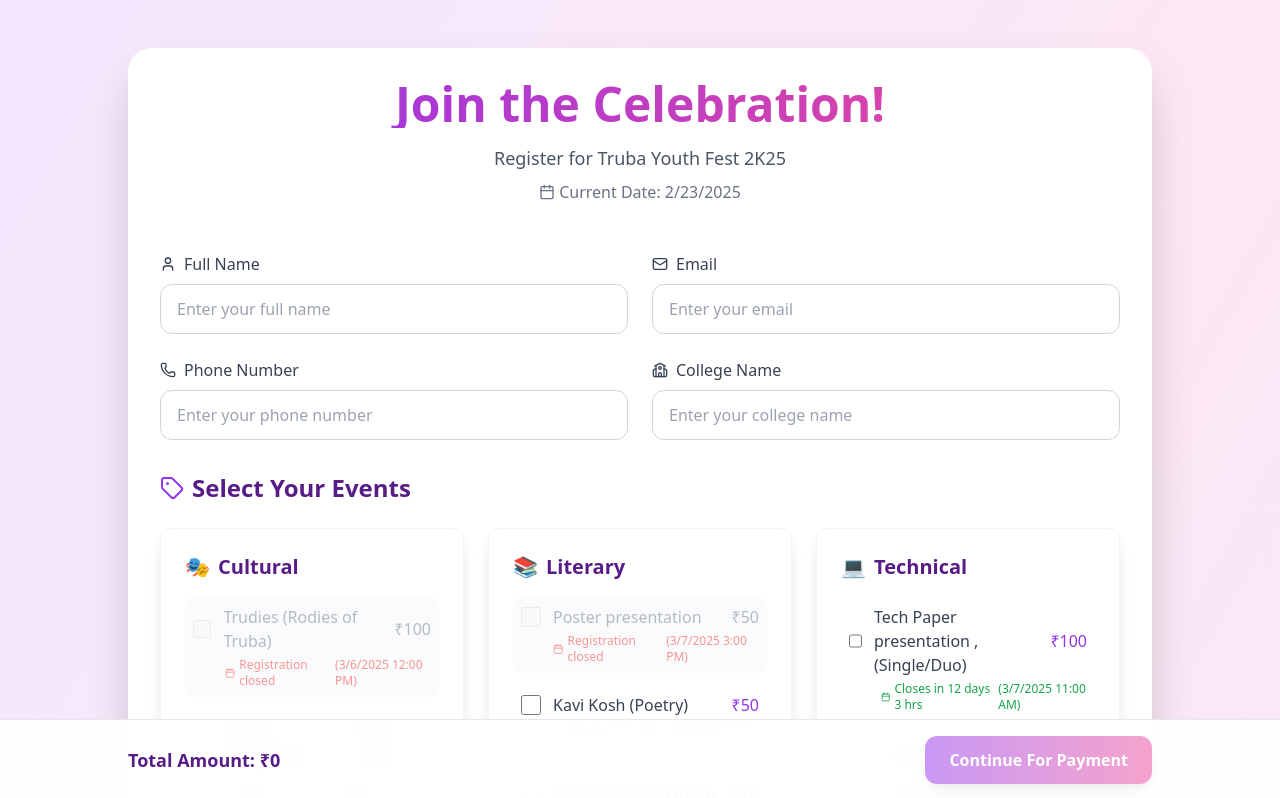
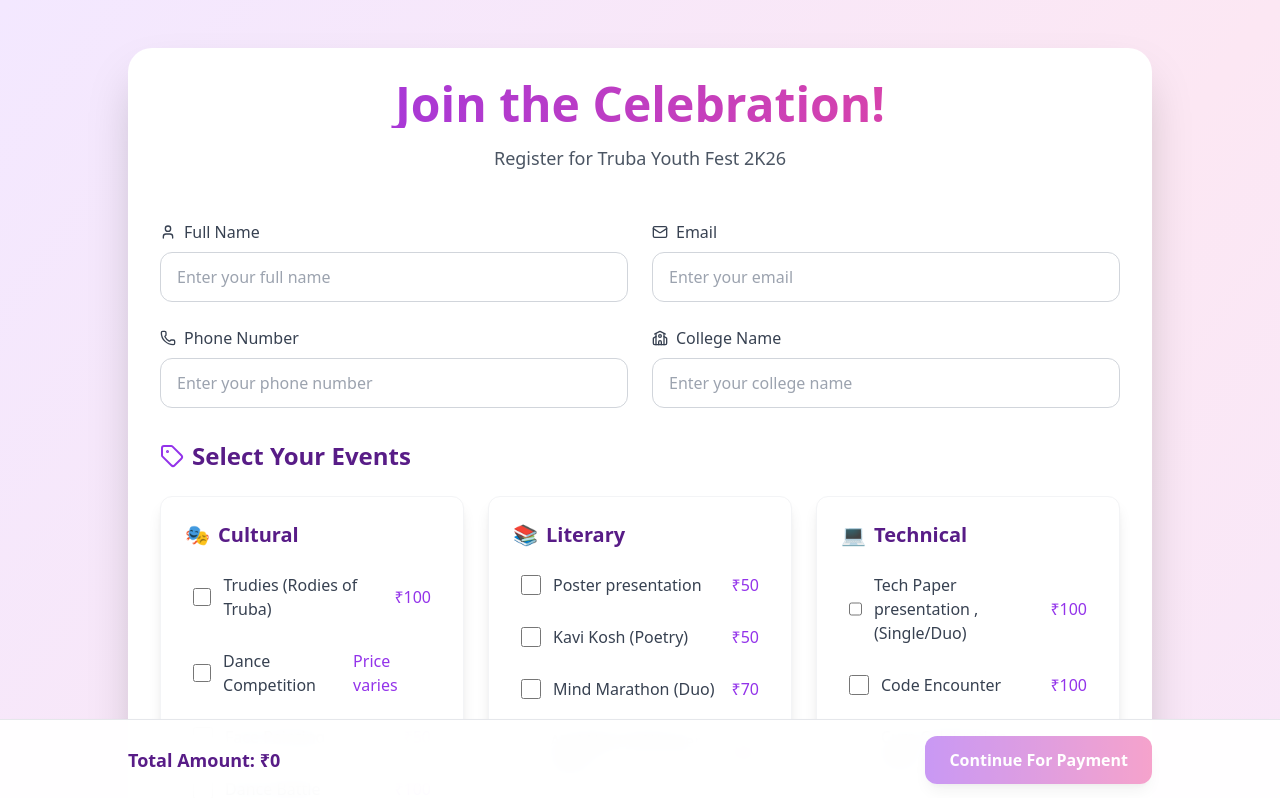
Before and after one commit to Jaishankar7655/TYF2K25, a React (Vite) app: page /register in a window 1280 px wide. Shown: the top 798 px of the page. Built offline with nearby package versions, Linux system fonts and the light colour scheme.

Commit message:
first chnage of 2026

```diff
--- a/src/Components/RegistrationForm.jsx
+++ b/src/Components/RegistrationForm.jsx
@@ -1,51 +1,15 @@
-import React, { useState, useEffect } from "react";
+import React, { useState } from "react";
 import { useForm } from "react-hook-form";
-import { User, Mail, Phone, School, Tag, Loader2, AlertTriangle, Calendar } from "lucide-react";
+import { User, Mail, Phone, School, Tag, Loader2, AlertTriangle } from "lucide-react";
 import { useNavigate } from "react-router-dom";
 
-// Event schedule data from the list
-const eventSchedule = {
-  "Commerce Quiz": { date: "2025-03-07", time: "11:00 AM" },
-  "Buddhi Vimarsh": { date: "2025-03-07", time: "2:00 PM" },
-  "Tech Paper presentation": { date: "2025-03-07", time: "11:00 AM" },
-  "BGMI": { date: "2025-03-08", time: "10:00 AM" },
-  "Freefire": { date: "2025-03-08", time: "10:00 AM" },
-  "Cure Celebration": { date: "2025-03-08", time: "10:30 AM" },
-  "Tech Quiz": { date: "2025-03-08", time: "2:00 PM" },
-  "Code Encounter": { date: "2025-03-09", time: "11:00 AM" },
-  "Chess": { date: "2025-03-06", time: "10:00 AM" },
-  "Badminton": { date: "2025-03-06", time: "11:00 AM" },
-  "Kho-Kho": { date: "2025-03-06", time: "11:00 AM" },
-  "Arm Wrestling": { date: "2025-03-07", time: "1:00 PM" },
-  "Volleyball": { date: "2025-03-07", time: "10:30 AM" },
-  "Carrom": { date: "2025-03-07", time: "11:00 AM" },
-  "Poster presentation": { date: "2025-03-07", time: "3:00 PM" },
-  "Becho To Jaane": { date: "2025-03-07", time: "2:00 PM" },
-  "IPL Auction": { date: "2025-03-08", time: "11:00 AM" },
-  "Kavi Kosh": { date: "2025-03-08", time: "1:00 PM" },
-  "Extempore": { date: "2025-03-08", time: "2:00 PM" },
-  "Mind Marathon": { date: "2025-03-09", time: "11:00 AM" },
-  "AD-MAD-SHOW": { date: "2025-03-09", time: "11:00 AM" },
-  "Designer Cut": { date: "2025-03-09", time: "11:00 AM" },
-  "Trudies": { date: "2025-03-06", time: "12:00 PM" },
-  "Singing Competition": { date: "2025-03-08", time: "1:00 PM" },
-  "Dance Competition": { date: "2025-03-08", time: "1:00 PM" },
-  "Rangoli": { date: "2025-03-08", time: "10:00 AM" },
-  "Face Painting": { date: "2025-03-09", time: "10:30 AM" },
-  "Ramp Walk": { date: "2025-03-08", time: "4:30 PM" },
-  "Nukkad natak": { date: "2025-03-09", time: "1:00 PM" },
-  "Dance Battle": { date: "2025-03-09", time: "1:30 PM" },
-  "Mono Act": { date: "2025-03-09", time: "1:00 PM" }, // Assuming same date as Nukkad natak
-  "Kabbadi": { date: "2025-03-06", time: "10:00 AM" }, // Assuming same date as Chess
-};
-
-// Original categories data
+// Categories data — all registrations open
 const categories = [
   {
     title: "Cultural",
     icon: "🎭",
     events: [
-      { name: "Trudies (Rodies of Truba)", price: 100, closed: true },
+      { name: "Trudies (Rodies of Truba)", price: 100 },
       {
         name: "Dance Competition",
         hasOptions: true,
@@ -76,14 +40,14 @@ const categories = [
     title: "Literary",
     icon: "📚",
     events: [
-      { name: "Poster presentation", price: 50, closed: true },
+      { name: "Poster presentation", price: 50 },
       { name: "Kavi Kosh (Poetry)", price: 50 },
       { name: "Mind Marathon (Duo)", price: 70 },
       { name: "AD-MAD-SHOW (per team )", price: 100 },
       { name: "IPL Auction (Per team) ", price: 150 },
       { name: "Extempore", price: 50 },
       { name: "Designer Cut", price: 50 },
-      { name: "Becho To Jaane (Per team)", price: 50, closed: true },
+      { name: "Becho To Jaane (Per team)", price: 50 },
     ],
   },
   {
@@ -110,48 +74,18 @@ const categories = [
     title: "Sports",
     icon: "🏆",
     events: [
-      { name: "Kabbadi (per team)", price: 500, closed: true },
-      { name: "Arm Wrestling", price: 50, closed: true },
-      { name: "Badminton", price: 50, closed: true },
-      { name: "Chess", price: 50, closed: true },
-      { name: "Volleyball (Per Team) ", price: 600, closed: true },
-      { name: "Kho-Kho (Per team)", price: 150, closed: true },
-      { name: "Carrom", price: 50, closed: true },
+      { name: "Kabbadi (per team)", price: 500 },
+      { name: "Arm Wrestling", price: 50 },
+      { name: "Badminton", price: 50 },
+      { name: "Chess", price: 50 },
+      { name: "Volleyball (Per Team) ", price: 600 },
+      { name: "Kho-Kho (Per team)", price: 150 },
+      { name: "Carrom", price: 50 },
     ],
   },
 ];
 
-// Utility function to format date to YYYY-MM-DD
-const formatDate = (date) => {
-  const year = date.getFullYear();
-  const month = String(date.getMonth() + 1).padStart(2, '0');
-  const day = String(date.getDate()).padStart(2, '0');
-  return `${year}-${month}-${day}`;
-};
 
-// Utility function to get remaining time as a string
-const getRemainingTime = (eventDate, eventTime) => {
-  const now = new Date();
-  const eventDateTime = new Date(`${eventDate} ${eventTime}`);
-
-  if (isNaN(eventDateTime.getTime())) {
-    return "Invalid date";
-  }
-
-  const diffMs = eventDateTime - now;
-  if (diffMs <= 0) {
-    return "Registration closed";
-  }
-
-  const diffDays = Math.floor(diffMs / (1000 * 60 * 60 * 24));
-  const diffHours = Math.floor((diffMs % (1000 * 60 * 60 * 24)) / (1000 * 60 * 60));
-
-  if (diffDays > 0) {
-    return `Closes in ${diffDays} day${diffDays > 1 ? 's' : ''} ${diffHours} hr${diffHours > 1 ? 's' : ''}`;
-  } else {
-    return `Closes in ${diffHours} hr${diffHours > 1 ? 's' : ''}`;
-  }
-};
 
 const RegistrationForm = () => {
   const navigate = useNavigate();
@@ -163,8 +97,6 @@ const RegistrationForm = () => {
     "Dance Competition": "",
   });
   const [alertMessage, setAlertMessage] = useState("");
-  const [updatedCategories, setUpdatedCategories] = useState(categories);
-  const [currentDate, setCurrentDate] = useState(new Date());
 
   const {
     register,
@@ -183,65 +115,13 @@ const RegistrationForm = () => {
     },
   });
 
-  // Update event closure status based on current date
-  useEffect(() => {
-    const today = formatDate(currentDate);
 
-    // Create a deep copy of the categories array
-    const updatedCategoriesData = JSON.parse(JSON.stringify(categories));
-
-    // Update the closure status for each event
-    updatedCategoriesData.forEach(category => {
-      category.events.forEach(event => {
-        // Extract the base event name without options
-        let eventName = event.name.split(" (")[0];
-
-        // Special case handling for events with different names in schedule
-        if (eventName === "BGMI") eventName = "BGMI (Per Squad)";
-        if (eventName === "Freefire") eventName = "Freefire (Per squad)";
-        if (eventName === "Kavi Kosh") eventName = "Kavi Kosh (Poetry)";
-        if (eventName === "IPL Auction") eventName = "IPL Auction (Per team)";
-        if (eventName === "Tech Paper presentation") eventName = "Tech Paper presentation , (Single/Duo)";
-        if (eventName === "Trudies") eventName = "Trudies (Rodies of Truba)";
-        if (eventName === "Commerce Quiz") eventName = "Commerce Quiz (Duo)";
-
-        // Find the event in the schedule
-        const scheduleEvent = Object.keys(eventSchedule).find(key => {
-          return eventName.includes(key) || key.includes(eventName);
-        });
-
-        if (scheduleEvent && eventSchedule[scheduleEvent]) {
-          const eventDate = eventSchedule[scheduleEvent].date;
-          // Close registration if today is the event date or after
-          if (today >= eventDate) {
-            event.closed = true;
-          }
-          // Store the date for display purposes
-          event.date = eventSchedule[scheduleEvent].date;
-          event.time = eventSchedule[scheduleEvent].time;
-        }
-      });
-    });
-
-    setUpdatedCategories(updatedCategoriesData);
-
-    // Remove any selected events that are now closed
-    setSelectedEvents(prev => prev.filter(eventName => {
-      const eventFound = updatedCategoriesData.some(category =>
-        category.events.some(event =>
-          event.name === eventName && !event.closed
-        )
-      );
-      return eventFound;
-    }));
-
-  }, [currentDate]);
 
   const calculateTotal = () => {
     let total = 0;
 
     selectedEvents.forEach((eventName) => {
-      for (const category of updatedCategories) {
+      for (const category of categories) {
         const event = category.events.find((e) => e.name === eventName);
         if (event) {
           if (event.hasOptions) {
@@ -377,11 +257,7 @@ const RegistrationForm = () => {
               Join the Celebration!
             </h2>
             <p className="text-gray-600 text-lg">
-              Register for Truba Youth Fest 2K25
-            </p>
-            <p className="text-gray-500 mt-2 flex items-center justify-center">
-              <Calendar className="w-4 h-4 mr-1" />
-              Current Date: {currentDate.toLocaleDateString()}
+              Register for Truba Youth Fest 2K26
             </p>
           </div>
 
@@ -502,7 +378,7 @@ const RegistrationForm = () => {
               </div>
 
               <div className="grid grid-cols-1 md:grid-cols-2 lg:grid-cols-3 gap-6">
-                {updatedCategories.map((category) => (
+                {categories.map((category) => (
                   <div
                     key={category.title}
                     className="bg-white rounded-xl p-6 shadow-lg border border-gray-100"
@@ -515,43 +391,27 @@ const RegistrationForm = () => {
                       {category.events.map((event) => (
                         <div key={event.name} className="space-y-2">
                           <div
-                            className={`flex flex-col p-2 rounded-lg
-                                     ${event.closed ? 'bg-gray-50 opacity-75' : 'hover:bg-purple-50 cursor-pointer'}
-                                     transition-colors duration-200`}
-                            onClick={() => !event.closed && handleEventSelection(event, !selectedEvents.includes(event.name))}
+                            className="flex flex-col p-2 rounded-lg hover:bg-purple-50 cursor-pointer transition-colors duration-200"
+                            onClick={() => handleEventSelection(event, !selectedEvents.includes(event.name))}
                           >
                             <div className="flex items-center justify-between">
                               <div className="flex items-center space-x-3">
                                 <input
                                   type="checkbox"
-                                  disabled={event.closed}
                                   checked={selectedEvents.includes(event.name)}
-                                  onChange={() => {}} // Handling via the onClick of the parent div
-                                  className="w-5 h-5 rounded border-gray-300 text-purple-600 focus:ring-purple-500 disabled:opacity-50"
+                                  onChange={() => {}}
+                                  className="w-5 h-5 rounded border-gray-300 text-purple-600 focus:ring-purple-500"
                                 />
-                                <span className={`${event.closed ? 'text-gray-400' : 'text-gray-700'}`}>
+                                <span className="text-gray-700">
                                   {event.name}
                                 </span>
                               </div>
-                              <span className={`font-medium ${event.closed ? 'text-gray-400' : 'text-purple-600'}`}>
+                              <span className="font-medium text-purple-600">
                                 {event.hasOptions
                                   ? "Price varies"
                                   : `₹${event.price}`}
                               </span>
                             </div>
-
-                            {/* Event schedule information */}
-                            {event.date && (
-                              <div className={`text-xs mt-1 ml-8 flex items-center ${event.closed ? 'text-red-400' : 'text-green-600'}`}>
-                                <Calendar className="w-3 h-3 mr-1" />
-                                {event.closed
-                                  ? "Registration closed"
-                                  : getRemainingTime(event.date, event.time)}
-                                <span className="ml-1">
-                                  ({new Date(event.date).toLocaleDateString()} {event.time})
-                                </span>
-                              </div>
-                            )}
 
                             {event.hasOptions &&
                               selectedEvents.includes(event.name) && (
```
Also changed, not shown: src/Components/PaymnetGateway.jsx (+14 -10 lines).
